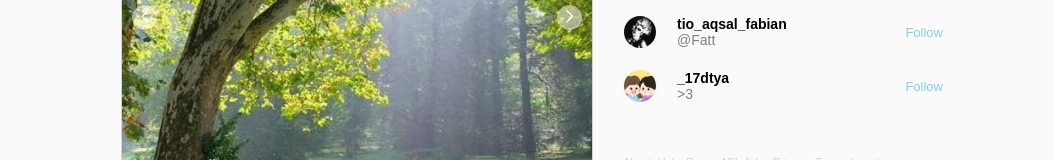
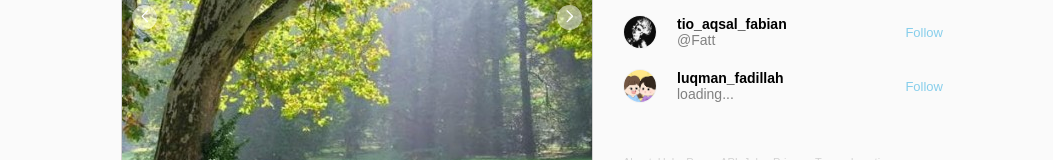
Before and after one commit to adtya03/instagram, a plain HTML site: page index.html in a window 1280 px wide. Shown: the part 382-542 px from the top of the page, without its empty margins (108-1161 px from the left). Drawn offline with nearby package versions, Linux system fonts and the light colour scheme.

Commit message:
Update index.html

```diff
--- a/index.html
+++ b/index.html
@@ -153,8 +153,8 @@
                         <img width="32" src="image/follower/5.png">
                     </div>
                     <p class="flex-col">
-                        <span>_17dtya</span>
-                        <span>>3</span>
+                        <span>luqman_fadillah</span>
+                        <span>loading...</span>
                     </p>
                     <a href="#">Follow</a>
                 </li>
```
